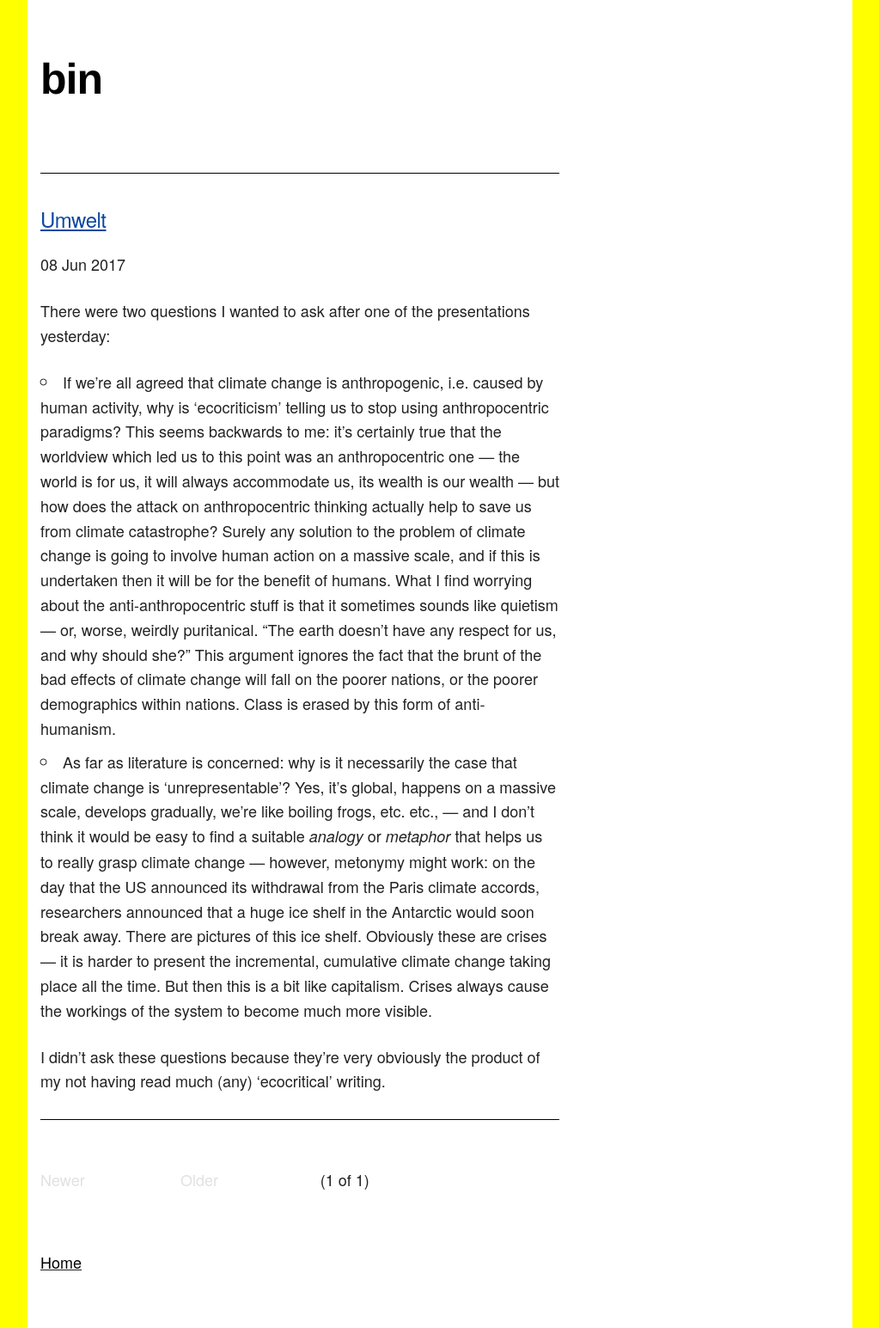
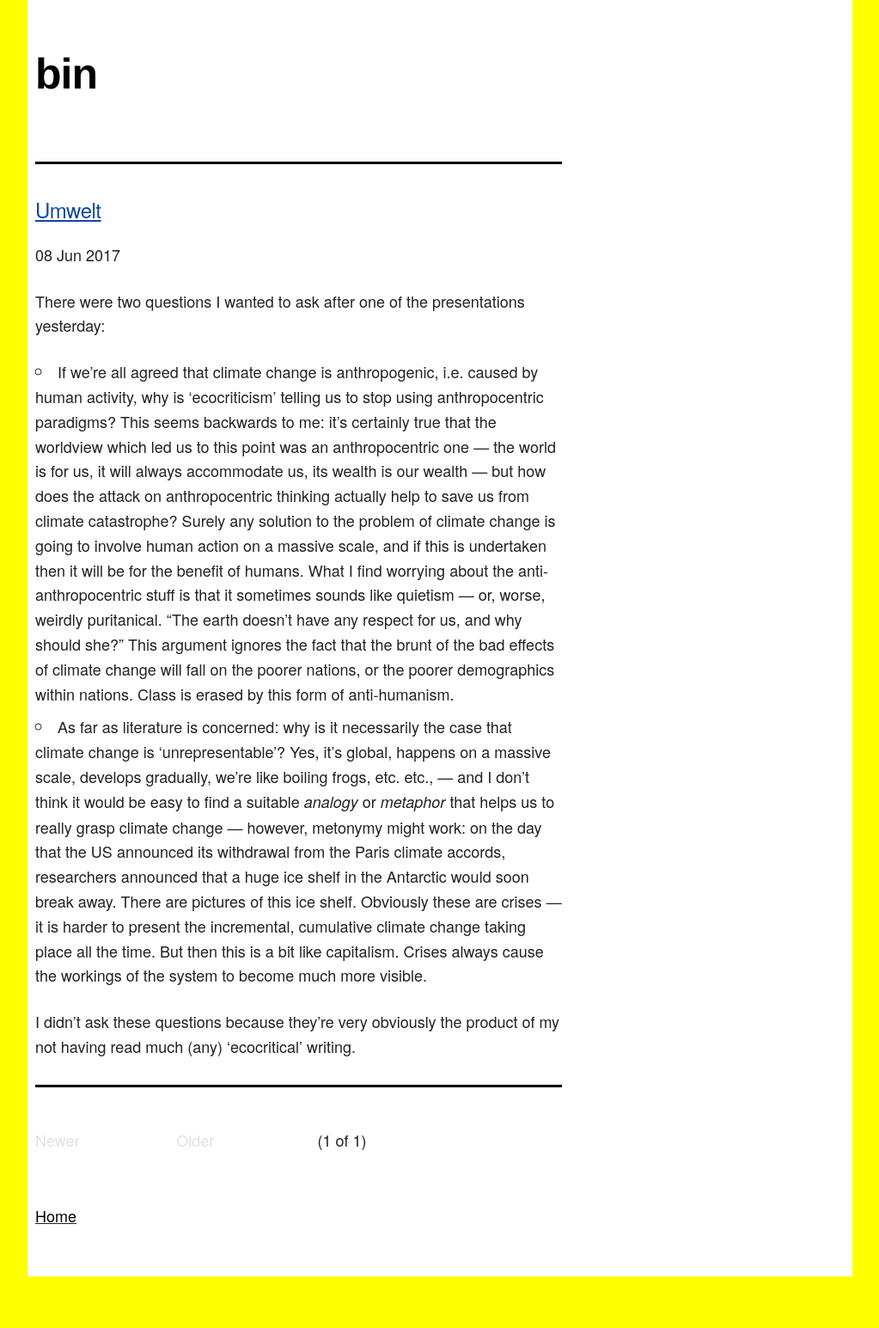
Before and after one commit to mt-trash/mt-trash.github.io, a Jekyll site: the page built from index.html, in a window 1280 px wide. Shown: the whole page at 86% size, without its empty margins (128-1151 px from the left). Built offline with Jekyll 4.4.1, drawn with Linux system fonts in a browser that asks for light colours; the list of posts is cut into pages by our own code; after the commit the page ends 1485 px from its top, so only the background shows below that.

Commit message:
border changes

```diff
--- a/css/skeleton.css
+++ b/css/skeleton.css
@@ -130,7 +130,7 @@
 div {
   background-color: #ffffff;
   border-style: solid;
-  border-width: 0.5rem;
+  border-width: 3px;
   border-color: #ffffff; }
 
 
@@ -392,7 +392,7 @@
   margin-top: 3rem;
   margin-bottom: 3.5rem;
   border-width: 0;
-  border-top: 1px solid #000000; }
+  border-top: 3px solid #000000; }
 .inactive {
   color: #E1E1E1; }
 
```
